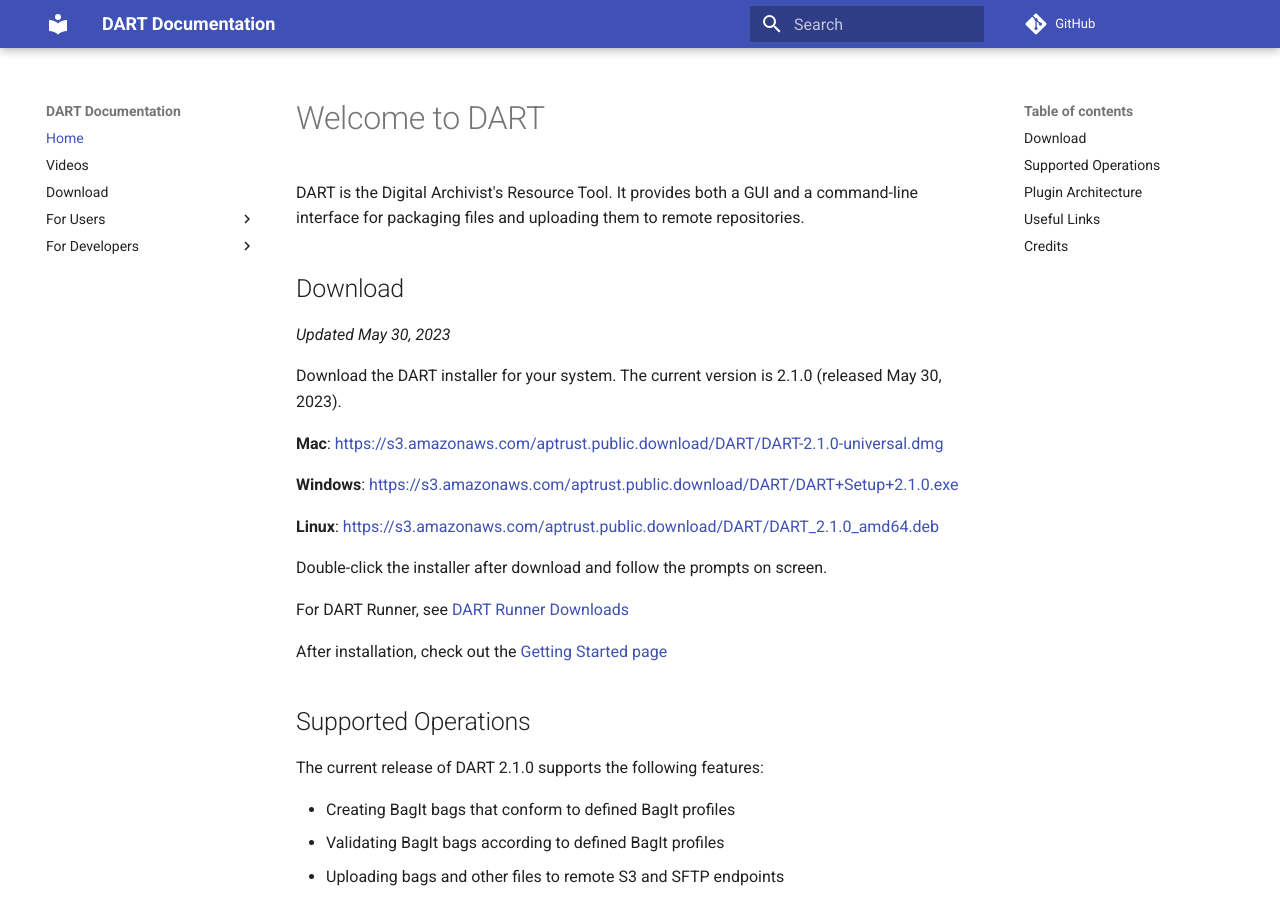
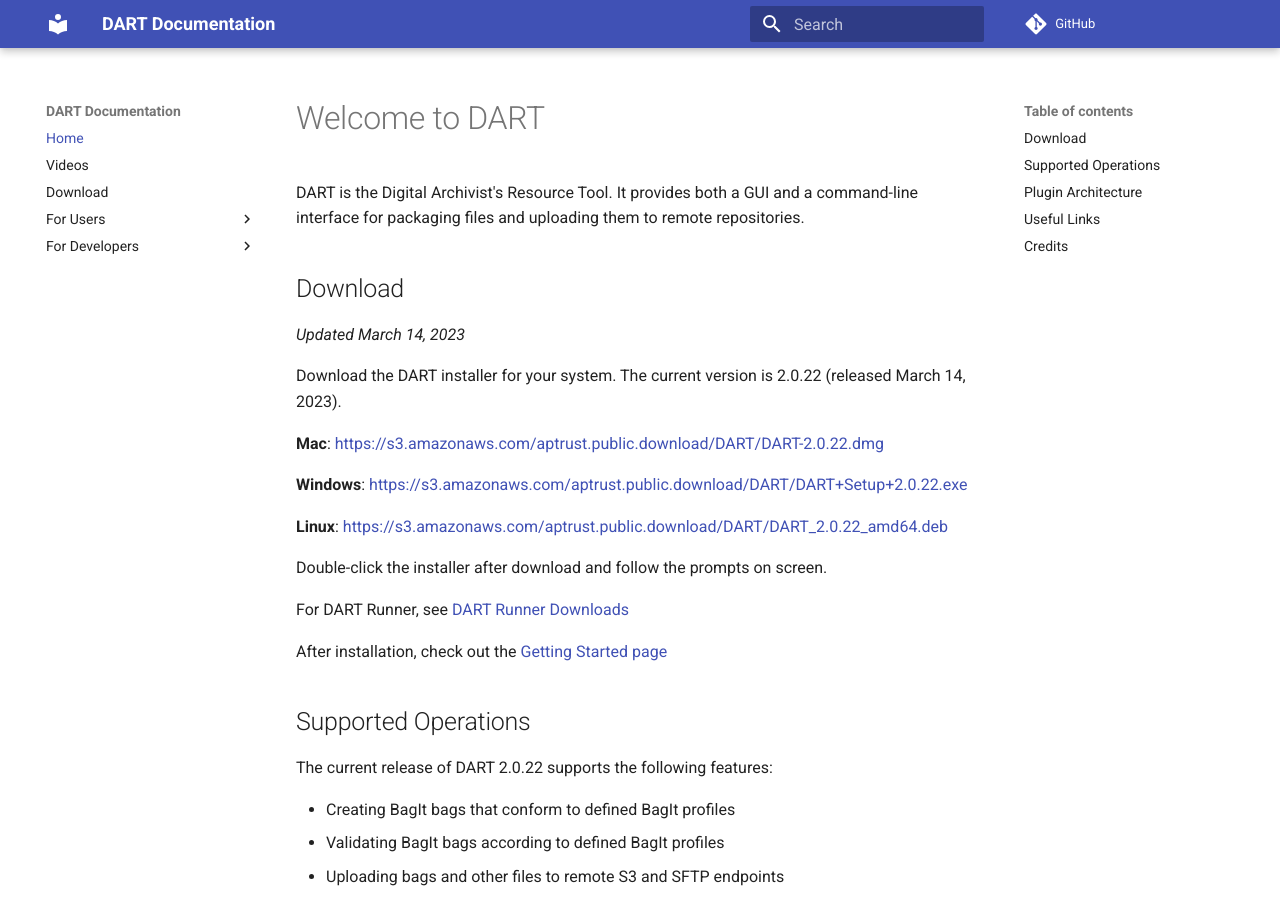
Before and after one commit to APTrust/dart-docs, an MkDocs documentation site: the page built from docs/index.md, in a window 1280 px wide and 900 px high. Built offline with MkDocs 1.6.1 and Material for MkDocs 9.7.7, drawn with Linux system fonts in a browser that asks for light colours; comment, search, counter and statistics services are not loaded.

Commit message:
Reverted commits related to v2.1.0

```diff
--- a/docs/index.md
+++ b/docs/index.md
@@ -10,7 +10,7 @@
 
 ## Supported Operations
 
-The current release of DART 2.1.0 supports the following features:
+The current release of DART 2.0.22 supports the following features:
 
 * Creating BagIt bags that conform to defined BagIt profiles
 * Validating BagIt bags according to defined BagIt profiles
--- a/docs/shared/downloads.md
+++ b/docs/shared/downloads.md
@@ -1,12 +1,12 @@
-_Updated May 30, 2023_
+_Updated March 14, 2023_
 
-Download the DART installer for your system. The current version is 2.1.0 (released May 30, 2023).
+Download the DART installer for your system. The current version is 2.0.22 (released March 14, 2023).
 
-__Mac__: [https://s3.amazonaws.com/aptrust.public.download/DART/DART-2.1.0-universal.dmg](https://s3.amazonaws.com/aptrust.public.download/DART/DART-2.1.0-universal.dmg)
+__Mac__: [https://s3.amazonaws.com/aptrust.public.download/DART/DART-2.0.22.dmg](https://s3.amazonaws.com/aptrust.public.download/DART/DART-2.0.22.dmg)
 
-__Windows__: [https://s3.amazonaws.com/aptrust.public.download/DART/DART+Setup+2.1.0.exe](https://s3.amazonaws.com/aptrust.public.download/DART/DART+Setup+2.1.0.exe)
+__Windows__: [https://s3.amazonaws.com/aptrust.public.download/DART/DART+Setup+2.0.22.exe](https://s3.amazonaws.com/aptrust.public.download/DART/DART+Setup+2.0.22.exe)
 
-__Linux__: [https://s3.amazonaws.com/aptrust.public.download/DART/DART_2.1.0_amd64.deb](https://s3.amazonaws.com/aptrust.public.download/DART/DART_2.1.0_amd64.deb)
+__Linux__: [https://s3.amazonaws.com/aptrust.public.download/DART/DART_2.0.22_amd64.deb](https://s3.amazonaws.com/aptrust.public.download/DART/DART_2.0.22_amd64.deb)
 
 Double-click the installer after download and follow the prompts on screen.
 
```
Also changed, not shown: docs/developers/plugins/network_clients.md (+1 -1 lines).
